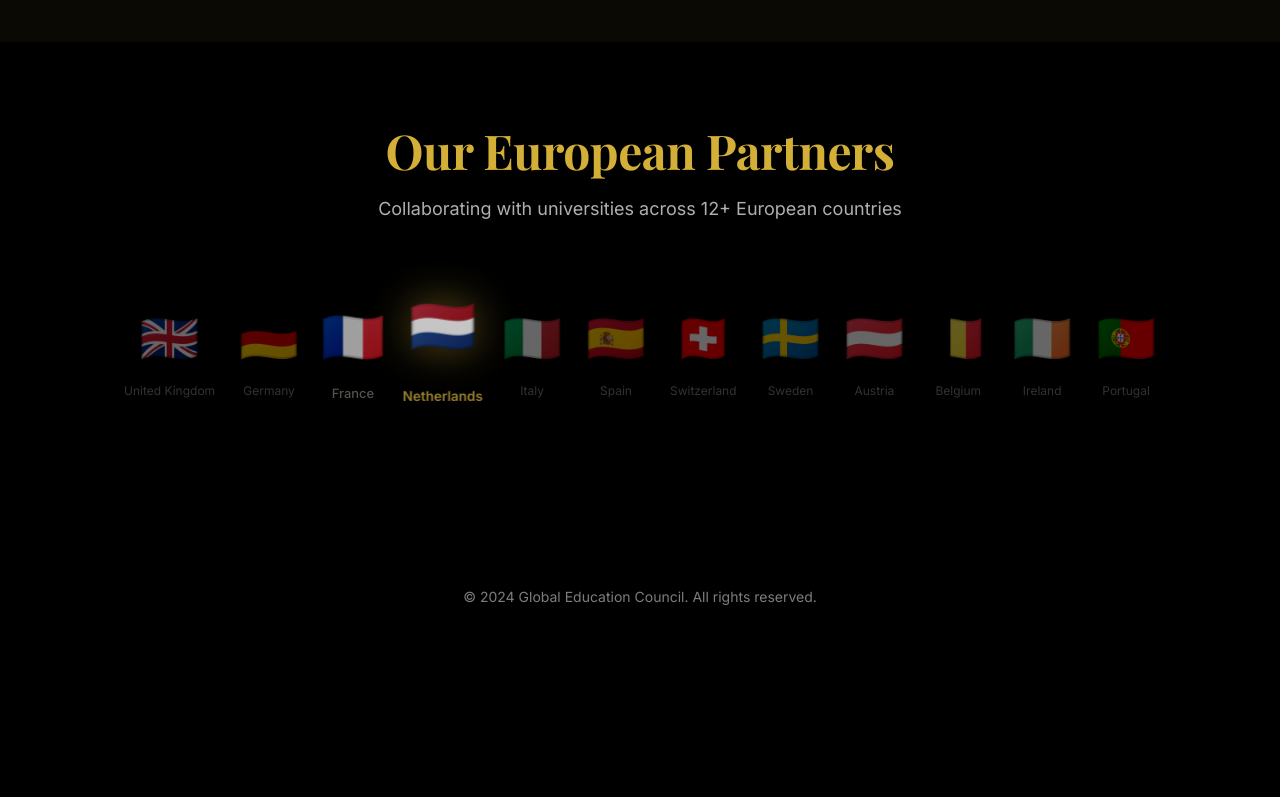
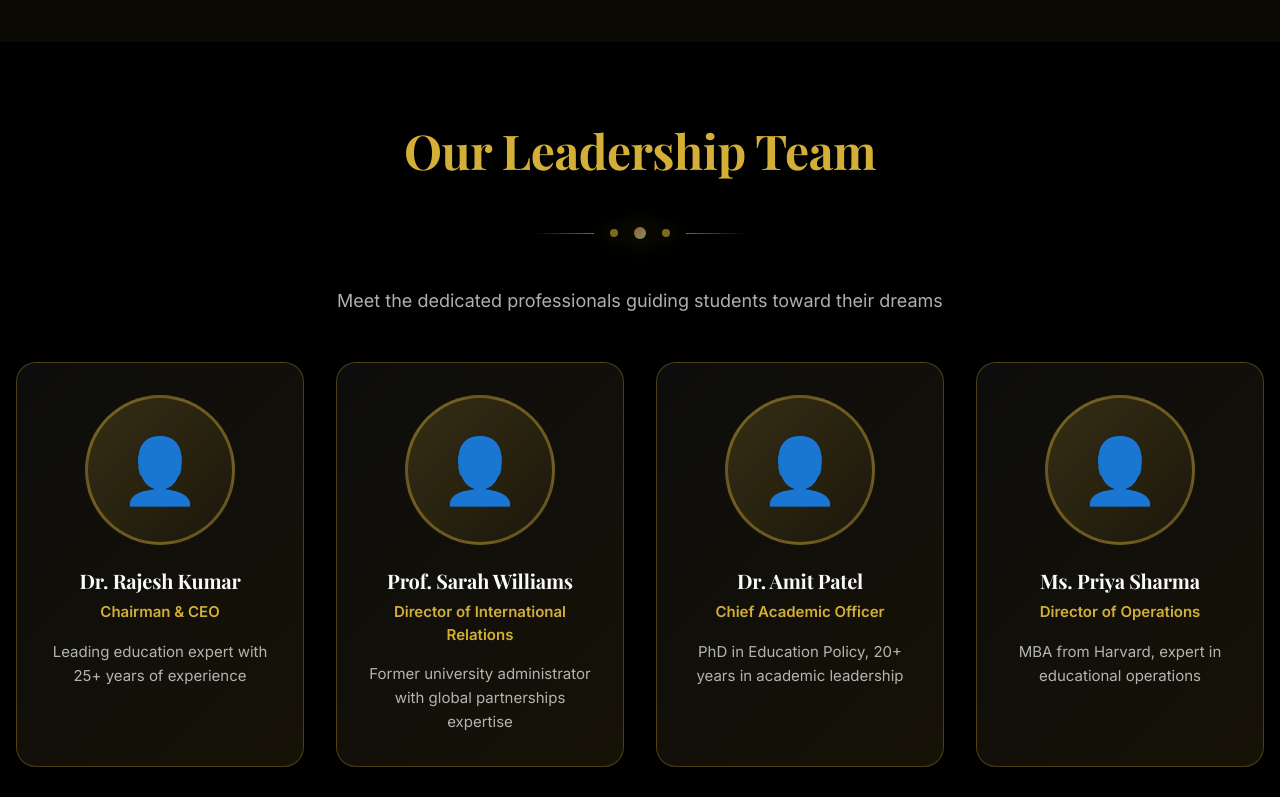
Before and after one commit to dilshadbvoc-ui/Gecouncil, a Next.js app: page /about in a window 1280 px wide. Shown: the part 2620-3417 px from the top of the page. Before the commit the page ends 3275 px from the top, so only its background shows below. Built offline with nearby package versions, Linux system fonts and the light colour scheme.

Commit message:
Add director images to About page and university officials images to university detail pages

```diff
--- a/app/about/page.tsx
+++ b/app/about/page.tsx
@@ -1,12 +1,32 @@
 'use client';
 
+import { useEffect, useState } from 'react';
 import ModernNavigation from '@/components/ModernNavigation';
 import { Target, Eye, Award, Users } from 'lucide-react';
 import EuropeanFlags from '@/components/EuropeanFlags';
 import PremiumDivider from '@/components/PremiumDivider';
 import PremiumStats from '@/components/PremiumStats';
+import { Director } from '@/types/admin';
 
 export default function AboutPage() {
+  const [directors, setDirectors] = useState<Director[]>([]);
+  const [loading, setLoading] = useState(true);
+
+  useEffect(() => {
+    fetchDirectors();
+  }, []);
+
+  const fetchDirectors = async () => {
+    try {
+      const response = await fetch('/api/directors');
+      const data = await response.json();
+      setDirectors(data);
+    } catch (error) {
+      console.error('Failed to fetch directors:', error);
+    } finally {
+      setLoading(false);
+    }
+  };
   return (
     <div style={{
       minHeight: '100vh',
@@ -279,8 +299,124 @@
         </div>
       </section>
 
+      {/* Directors Section */}
+      <section style={{ padding: 'clamp(3rem, 8vw, 5rem) 1rem', backgroundColor: 'rgba(0, 0, 0, 0.3)', position: 'relative', zIndex: 1 }}>
+        <div style={{ maxWidth: '1280px', margin: '0 auto' }}>
+          <div style={{ textAlign: 'center', marginBottom: '3rem' }}>
+            <h2 style={{
+              fontSize: 'clamp(2rem, 5vw, 3rem)',
+              fontWeight: '700',
+              marginBottom: '1rem',
+              fontFamily: 'Playfair Display, serif',
+              color: '#D4AF37'
+            }}>
+              Our Leadership Team
+            </h2>
+            <PremiumDivider />
+            <p style={{ fontSize: '1.125rem', color: 'rgba(248, 249, 250, 0.7)', maxWidth: '700px', margin: '1rem auto 0' }}>
+              Meet the dedicated professionals guiding students toward their dreams
+            </p>
+          </div>
+
+          {loading ? (
+            <div style={{ textAlign: 'center', padding: '3rem', color: '#D4AF37' }}>
+              Loading directors...
+            </div>
+          ) : (
+            <div style={{
+              display: 'grid',
+              gridTemplateColumns: 'repeat(auto-fit, minmax(280px, 1fr))',
+              gap: '2rem'
+            }}>
+              {directors.map((director) => (
+                <div
+                  key={director.id}
+                  style={{
+                    padding: '2rem',
+                    borderRadius: '20px',
+                    background: 'linear-gradient(135deg, rgba(255, 255, 255, 0.05) 0%, rgba(212, 175, 55, 0.1) 100%)',
+                    border: '1px solid rgba(212, 175, 55, 0.3)',
+                    backdropFilter: 'blur(20px)',
+                    textAlign: 'center',
+                    boxShadow: '0 4px 20px rgba(0, 0, 0, 0.3)',
+                    transition: 'transform 0.3s ease, box-shadow 0.3s ease'
+                  }}
+                  onMouseEnter={(e) => {
+                    e.currentTarget.style.transform = 'translateY(-8px)';
+                    e.currentTarget.style.boxShadow = '0 8px 30px rgba(212, 175, 55, 0.3)';
+                  }}
+                  onMouseLeave={(e) => {
+                    e.currentTarget.style.transform = 'translateY(0)';
+                    e.currentTarget.style.boxShadow = '0 4px 20px rgba(0, 0, 0, 0.3)';
+                  }}
+                >
+                  {/* Image Placeholder */}
+                  <div style={{
+                    width: '150px',
+                    height: '150px',
+                    borderRadius: '50%',
+                    background: 'linear-gradient(135deg, rgba(212, 175, 55, 0.2) 0%, rgba(212, 175, 55, 0.05) 100%)',
+                    border: '3px solid rgba(212, 175, 55, 0.4)',
+                    margin: '0 auto 1.5rem',
+                    display: 'flex',
+                    alignItems: 'center',
+                    justifyContent: 'center',
+                    fontSize: '4rem',
+                    overflow: 'hidden',
+                    position: 'relative'
+                  }}>
+                    {director.image && director.image.startsWith('http') ? (
+                      <img
+                        src={director.image}
+                        alt={director.name}
+                        style={{
+                          width: '100%',
+                          height: '100%',
+                          objectFit: 'cover'
+                        }}
+                      />
+                    ) : (
+                      <span style={{ fontSize: '4rem' }}>👤</span>
+                    )}
+                  </div>
+
+                  <h3 style={{
+                    fontSize: '1.25rem',
+                    fontWeight: '700',
+                    color: '#F8F9FA',
+                    marginBottom: '0.5rem',
+                    fontFamily: 'Playfair Display, serif'
+                  }}>
+                    {director.name}
+                  </h3>
+
+                  <p style={{
+                    fontSize: '0.9375rem',
+                    color: '#D4AF37',
+                    marginBottom: '1rem',
+                    fontWeight: '600'
+                  }}>
+                    {director.position}
+                  </p>
+
+                  {director.bio && (
+                    <p style={{
+                      fontSize: '0.9375rem',
+                      color: 'rgba(248, 249, 250, 0.7)',
+                      lineHeight: '1.6'
+                    }}>
+                      {director.bio}
+                    </p>
+                  )}
+                </div>
+              ))}
+            </div>
+          )}
+        </div>
+      </section>
+
       {/* European Network Section */}
-      <section style={{ padding: 'clamp(3rem, 8vw, 5rem) 1rem', backgroundColor: 'rgba(0, 0, 0, 0.3)' }}>
+      <section style={{ padding: 'clamp(3rem, 8vw, 5rem) 1rem', backgroundColor: 'rgba(0, 0, 0, 0.5)' }}>
         <div style={{ maxWidth: '1280px', margin: '0 auto' }}>
           <div style={{ textAlign: 'center', marginBottom: '3rem' }}>
             <h2 style={{
```
Also changed, not shown: app/universities/[id]/page.tsx (+39 -11 lines).
